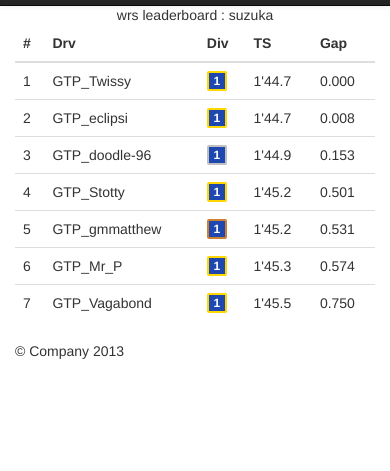
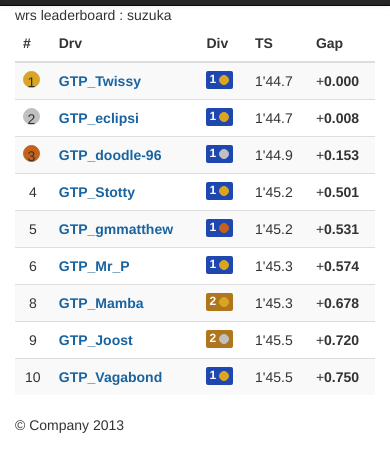
Before and after one commit to MarijnKoesen/wrs, a plain HTML site: page index.html in a window 390 px wide. Shown: the part 45-516 px from the top of the page. Drawn offline with nearby package versions, Linux system fonts and the light colour scheme.

Commit message:
Updated the wrs responsive prototype with medals, div2 users and some styling hacks

```diff
--- a/css/main.css
+++ b/css/main.css
@@ -5,25 +5,87 @@
    ========================================================================== */
 
 
-.div1{
+.div1,
+.div2 {
 	background: #1e48b0;
 	color: white;
-	width: 20px;
-	height: 20px;
+	width: 27px;
+	height: 18px;
 	font-size: 12px;
 	font-weight: bold;
-	text-align: center;
 	border-radius: 2px;
+    text-align: left;
+    padding-left: 3px;
 }
 
-.div_gold{
-	border: 2px solid gold;
+.div2 {
+    background: #B0761E;
 }
 
-.div_silver{
-	border: 2px solid silver;
+.div_gold:before,
+.div_silver:before,
+.div_bronze:before {
+    background: goldenrod;
+    border: 1px solid goldenrod;
+    content: "";
+    width: 10px;
+    height: 10px;
+    margin-left: 10px;
+    margin-top: 4px;
+    display: block;
+    position: absolute;
+    border-radius: 10px;
 }
 
-.div_bronze{
-	border: 2px solid #cd7f32;
+.div_silver:before {
+    background: silver;
+    border-color: silver;
 }
+
+.div_bronze:before {
+    background: #c4621b;
+    border: 1px solid #c4621b;
+
+}
+
+td:nth-child(1) {
+    text-align: center;
+}
+
+table tr:nth-child(1) td:nth-child(1):before,
+table tr:nth-child(2) td:nth-child(1):before,
+table tr:nth-child(3) td:nth-child(1):before {
+    background: goldenrod;
+    border: 1px solid goldenrod;
+    content: "1";
+    width: 17px;
+    height: 17px;
+    display: block;
+    position: absolute;
+    border-radius: 10px;
+}
+
+table tr:nth-child(2) td:nth-child(1):before {
+    background: silver;
+    border-color: silver;
+    content: "2";
+}
+table tr:nth-child(3) td:nth-child(1):before {
+    background: #c4621b;
+    border: 1px solid #c4621b;
+    content: "3";
+}
+
+tr td:nth-child(3) {
+    color: #1964a0;
+    font-weight: bold;
+}
+tr td:last-child {
+    font-weight: bold;
+    color: #333;
+}
+
+tr td:last-child:before {
+    content: "+";
+    font-weight: normal;
+}
--- a/index.html
+++ b/index.html
@@ -71,7 +71,7 @@
 
     <div class="container">
       <div class="leaderboard">
-        <table class=table>
+        <table class="table table-striped"
           <caption>wrs leaderboard : suzuka</caption>
           <thead>
             <tr>
@@ -161,7 +161,31 @@
               <td>0.574</td>
             </tr>
             <tr>
-              <td>7</td>
+                <td>8</td>
+                <td class="hidden-xs"><img src="http://wrs.gtplanet.net/images/flags/ke.gif" alt="KE"></td>
+                <td>GTP_Mamba</td>
+                <td class="hidden-xs"><img src="http://wrs.gtplanet.net/images/icon_controller_wheel.png" alt=""></td>
+                <td><img src="http://wrs.gtplanet.net/images/badge_division_2.png" class="hidden-xs" alt="1"> <span class="visible-xs div2 div_gold">2</span></td>
+                <td class="hidden-xs"><img src="http://wrs.gtplanet.net/images/Trophy_Gold.png" alt="Gold"></td>
+                <td class="hidden-xs"><span class="hidden-xs">57.033</span><span class="visible-xs">57.0</span></td>
+                <td class="hidden-xs"><span class="hidden-xs">47.122</span><span class="visible-xs">47.1</span></td>
+                <td><span class="hidden-xs">1'45.300</span><span class="visible-xs">1'45.3</span></td>
+                <td>0.678</td>
+            </tr>
+            <tr>
+              <td>9</td>
+              <td class="hidden-xs"><img src="http://wrs.gtplanet.net/images/flags/nl.gif" alt="NL"></td>
+              <td>GTP_Joost</td>
+              <td class="hidden-xs"><img src="http://wrs.gtplanet.net/images/icon_controller_wheel.png" alt=""></td>
+              <td><img src="http://wrs.gtplanet.net/images/badge_division_2.png" class="hidden-xs" alt="1"> <span class="visible-xs div2 div_silver">2</span></td>
+              <td class="hidden-xs"><img src="http://wrs.gtplanet.net/images/Trophy_Silver.png" alt="Gold"></td>
+              <td class="hidden-xs"><span class="hidden-xs">57.100</span><span class="visible-xs">57.1</span></td>
+              <td class="hidden-xs"><span class="hidden-xs">47.200</span><span class="visible-xs">47.2</span></td>
+              <td><span class="hidden-xs">1'45.500</span><span class="visible-xs">1'45.5</span></td>
+              <td>0.720</td>
+            </tr>
+            <tr>
+                <td>10</td>
                 <td class="hidden-xs"><img src="http://wrs.gtplanet.net/images/flags/uk.gif" alt="UK"></td>
                 <td>GTP_Vagabond</td>
                 <td class="hidden-xs"><img src="http://wrs.gtplanet.net/images/icon_controller_wheel.png" alt=""></td>
```
Lines whose indentation alone changed are shown as unchanged.
